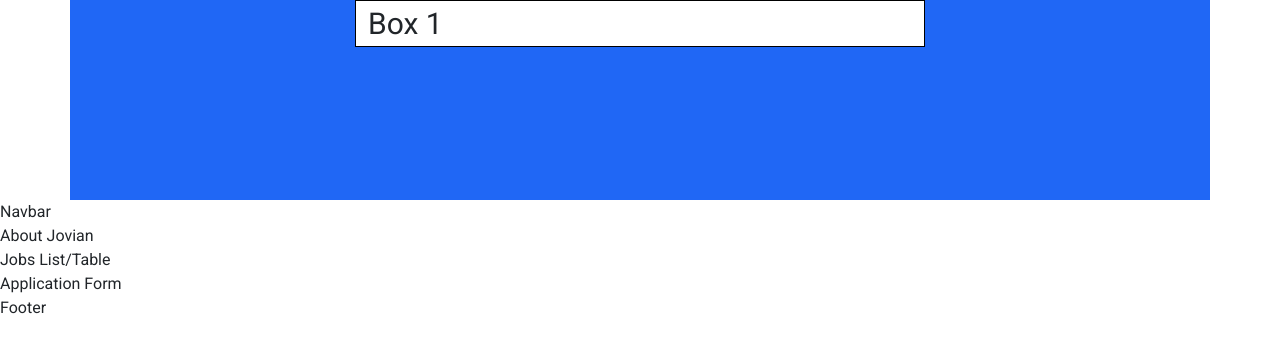
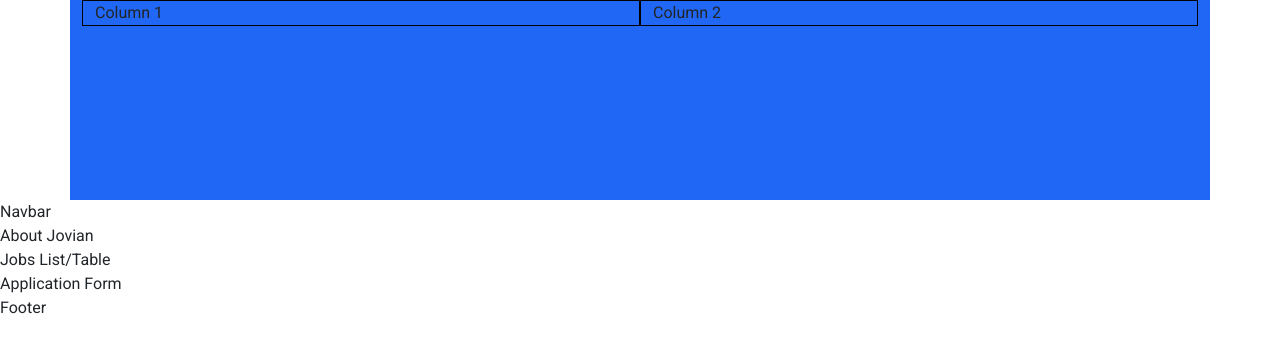
Before and after one commit to myasirabbasi147/jovian-careers-bootstrap-live, a plain HTML site: page src/index.html in a window 1280 px wide. Drawn offline with nearby package versions, Linux system fonts and the light colour scheme.

Commit message:
Done before Bootstrap Utility Classes

```diff
--- a/src/index.html
+++ b/src/index.html
@@ -25,11 +25,12 @@
 
 <body>
     <div class="container-lg" style="height:200px;background:var(--bs-blue)">
-    <div class="row">
-        <div class="col-6 offset-3" style="border:1px solid black; background:white; font-size: 30px;">
-            Box 1
+        <div class="container">
+            <div class="row ">
+                <div class="col-6" style="border: 1px solid black;">Column 1</div>
+                <div class="col-6" style="border: 1px solid black;">Column 2</div>
+            </div>
         </div>
-    </div>
     </div>
 
 
```
